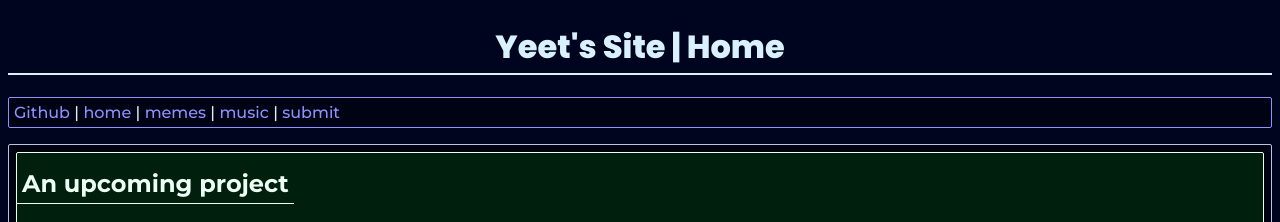
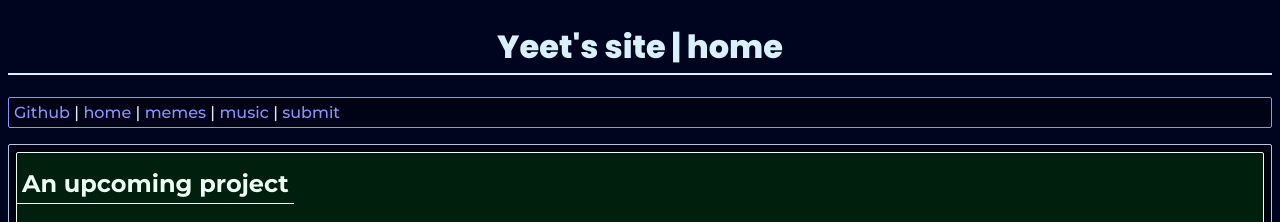
Before and after one commit to yeetssite/yeetssite.github.io, a Jekyll site: the page built from index.html, in a window 1280 px wide. Shown: the top 222 px of the page. Built offline with Jekyll 4.4.1, drawn with Linux system fonts in a browser that asks for light colours; some web fonts are replaced; a script that is not in the unit is left out.

Commit message:
Fix Page Naming

```diff
--- a/_layouts/default.html
+++ b/_layouts/default.html
@@ -19,7 +19,7 @@
 	</head>
 	<body>
 		<header>
-			<h1 class="logo" id="timelogo">Yeet's Site | Home</h1>                                                                                                                                                                                         <p class="linkbar"><a href="https://github.com/yeetssite">Github</a> | <a href="https://yeetssite.github.io">home</a> | <a href="https://yeetssite.github.io/memes/"> memes </a> | <a href="https://yeetsite.github.io/LolVECTORED!!">music</a> | <a href="mailto:itsyeetsup@gmail.com?subject=I%20wanna%20submit%20a%20meme"> submit </a></p>
+			<h1 class="logo" id="timelogo">{{ site.title }} | {{ page.title }}</h1>                                                                                                                                                                                         <p class="linkbar"><a href="https://github.com/yeetssite">Github</a> | <a href="https://yeetssite.github.io">home</a> | <a href="https://yeetssite.github.io/memes/"> memes </a> | <a href="https://yeetsite.github.io/LolVECTORED!!">music</a> | <a href="mailto:itsyeetsup@gmail.com?subject=I%20wanna%20submit%20a%20meme"> submit </a></p>
 
 		</header>
     		{{ content }}
```
